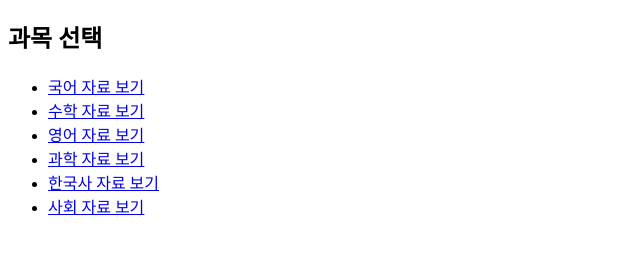
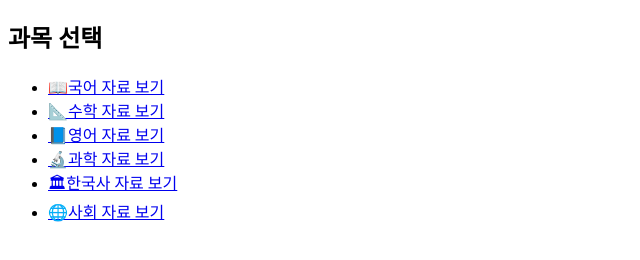
Before and after one commit to eunwoo17/yushin-community, a plain HTML site: page index.html in a window 1280 px wide. Shown: the part 70-330 px from the top of the page, without its empty margins (0-640 px from the left). Drawn offline with Linux system fonts and the light colour scheme.

Commit message:
Update index.html

```diff
--- a/index.html
+++ b/index.html
@@ -9,12 +9,12 @@
     <h2>과목 선택</h2>
 
     <ul>
-        <li><a href="korean/">국어 자료 보기</a></li>
-        <li><a href="math/">수학 자료 보기</a></li>
-        <li><a href="english/">영어 자료 보기</a></li>
-        <li><a href="science/">과학 자료 보기</a></li>
-        <li><a href="history/">한국사 자료 보기</a></li>
-        <li><a href="social/">사회 자료 보기</a></li>
+        <li><a href="korean/">📖국어 자료 보기</a></li>
+        <li><a href="math/">📐수학 자료 보기</a></li>
+        <li><a href="english/">📘영어 자료 보기</a></li>
+        <li><a href="science/">🔬과학 자료 보기</a></li>
+        <li><a href="history/">🏛한국사 자료 보기</a></li>
+        <li><a href="social/">🌐사회 자료 보기</a></li>
     </ul>
 </body>
 </html>
```
